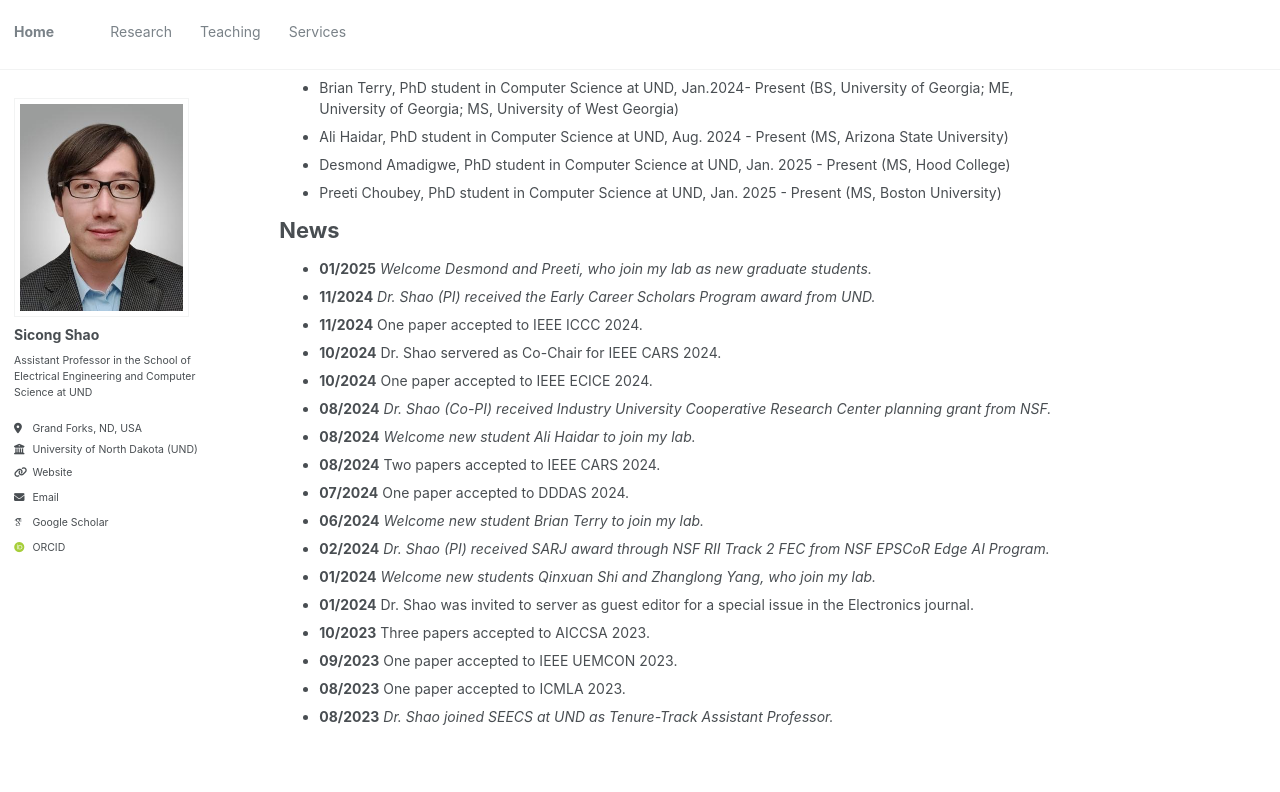
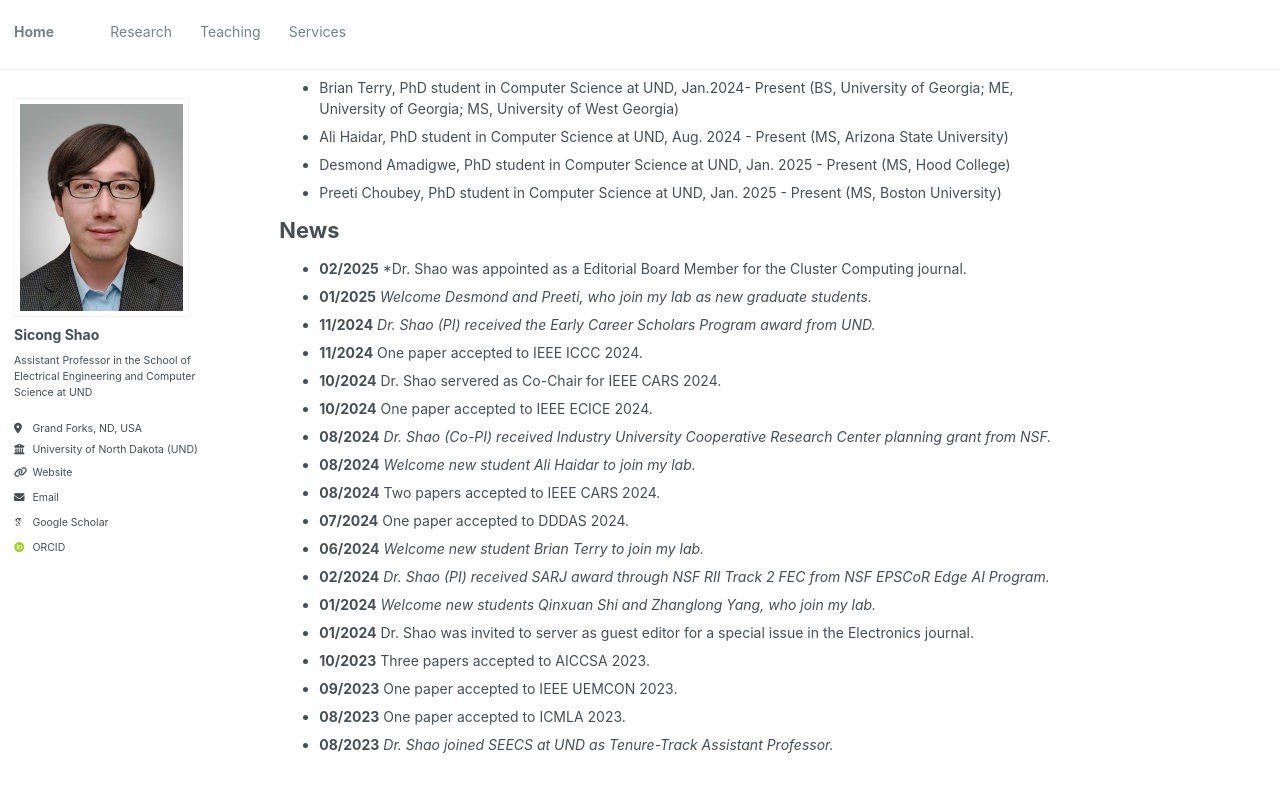
Before and after one commit to sicongshao/sicongshao.github.io, a Jekyll site: the page built from _pages/about.md, in a window 1280 px wide and 900 px high, scrolled down 396 px. Shown: the top 792 px of the window. Built offline with Jekyll 4.4.1, drawn with Linux system fonts in a browser that asks for light colours; some web fonts are replaced.

Commit message:
first commit

```diff
--- a/_pages/about.md
+++ b/_pages/about.md
@@ -27,6 +27,7 @@ Current Students
 
 News
 ======
+* **02/2025** *Dr. Shao was appointed as a Editorial Board Member for the Cluster Computing journal.
 * **01/2025** *Welcome Desmond and Preeti, who join my lab as new graduate students.*
 * **11/2024** *Dr. Shao (PI) received the Early Career Scholars Program award from UND.*
 * **11/2024** One paper accepted to IEEE ICCC 2024.
```
